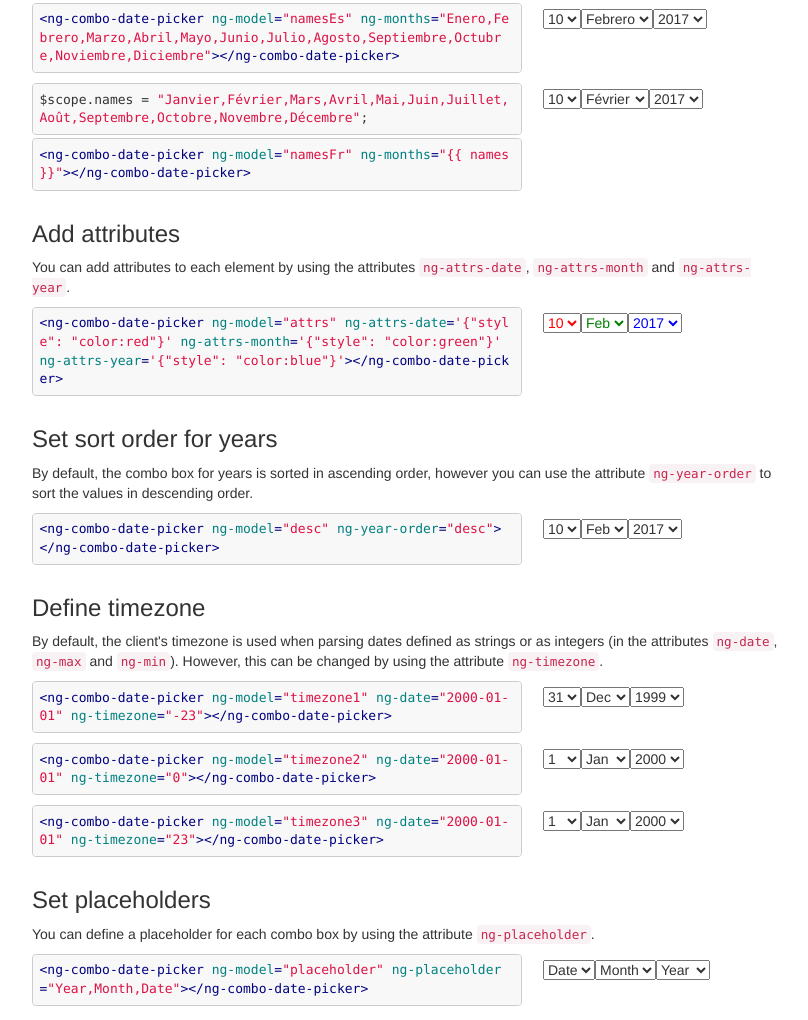
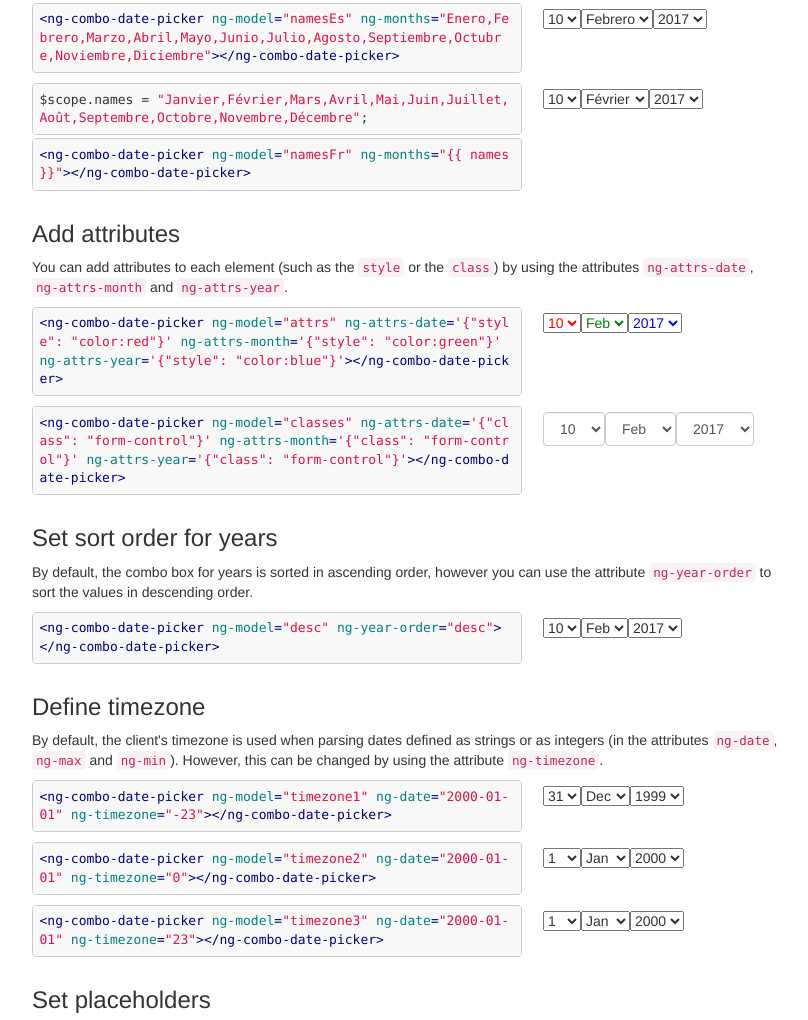
Before and after one commit to jfmdev/ngComboDatePicker, a plain HTML site: page index.html in a window 1280 px wide. Shown: the part 1654-2674 px from the top of the page, without its empty margins (38-846 px from the left). Drawn offline with Linux system fonts and the light colour scheme.

Commit message:
Add example of custom classes

```diff
--- a/index.html
+++ b/index.html
@@ -253,7 +253,7 @@ $scope.max = new Date('2016-09-07');</code></pre>
 
                     <h3>Add attributes</h3>
 
-                    <p>You can add attributes to each element by using the attributes <code>ng-attrs-date</code>, <code>ng-attrs-month</code> and <code>ng-attrs-year</code>.</p>
+                    <p>You can add attributes to each element (such as the <code>style</code> or the <code>class</code>) by using the attributes <code>ng-attrs-date</code>, <code>ng-attrs-month</code> and <code>ng-attrs-year</code>.</p>
 
                     <script type="text/javascript">
                         app.controller('myCtrlAttrs', function ($scope) {
@@ -269,6 +269,21 @@ $scope.max = new Date('2016-09-07');</code></pre>
                         </div>
                     </div>
 
+                    <script type="text/javascript">
+                        app.controller('myCtrlClasses', function ($scope) {
+                            $scope.classes = new Date();
+                        });
+                    </script>
+                    <div class="row" ng-controller="myCtrlClasses">
+                        <div class="col-sm-8">
+                            <pre><code class="html">&lt;ng-combo-date-picker ng-model=&quot;classes&quot; ng-attrs-date='{&quot;class&quot;: &quot;form-control&quot;}' ng-attrs-month='{&quot;class&quot;: &quot;form-control&quot;}' ng-attrs-year='{&quot;class&quot;: &quot;form-control&quot;}'&gt;&lt;/ng-combo-date-picker&gt;</code></pre>
+                        </div>
+                        <div class="col-sm-4 demo">
+                            <form class="form-inline">
+                                <ng-combo-date-picker ng-model="classes" ng-attrs-date='{"class": "form-control"}' ng-attrs-month='{"class": "form-control"}' ng-attrs-year='{"class": "form-control"}'></ng-combo-date-picker>
+                            </form>
+                        </div>
+                    </div>
 
                     <h3>Set sort order for years</h3>
 
```
